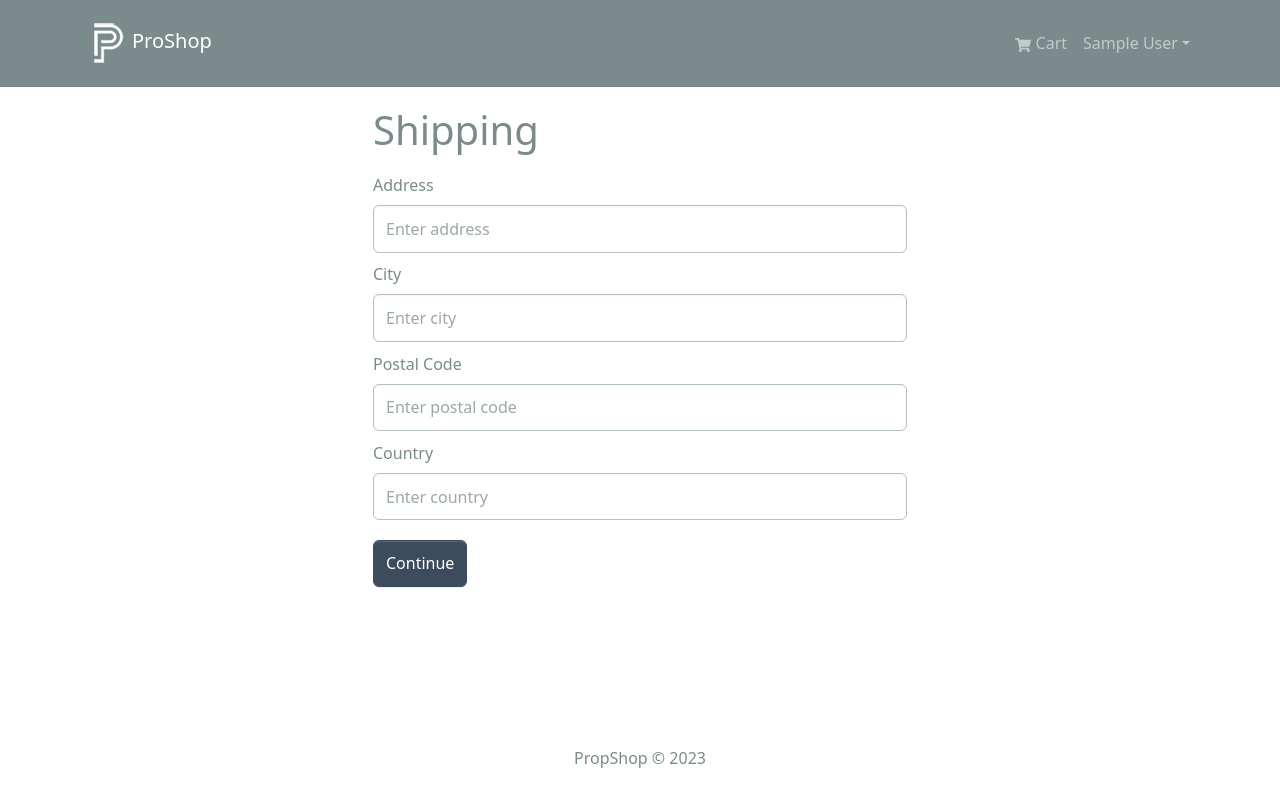
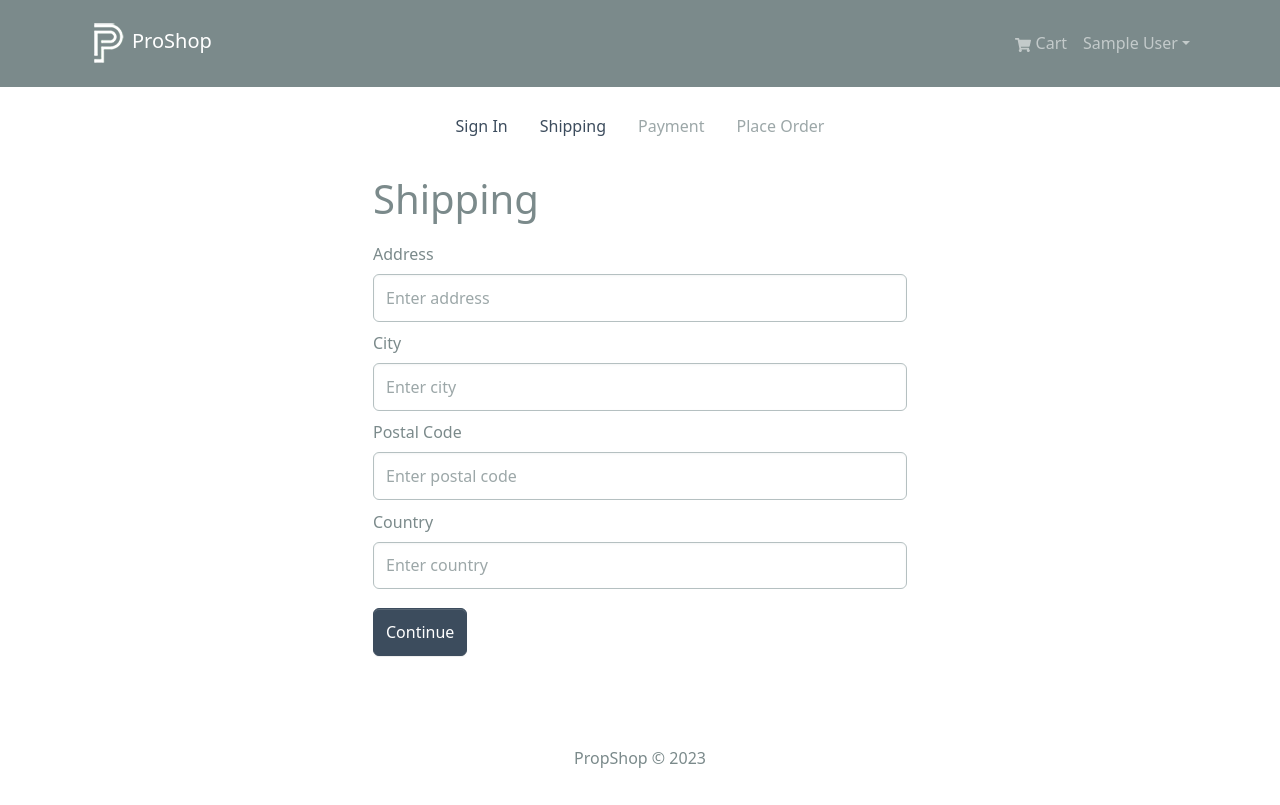
Before and after one commit to AvishkaUmesh/Pro-Shop-MERN, a React (Vite) app in the folder frontend/: page /shipping in a window 1280 px wide. Built offline with nearby package versions, Linux system fonts and the light colour scheme; sample sign-in values are in the browser's storage.

Commit message:
added checkout steps component

```diff
--- /dev/null
+++ b/frontend/src/components/CheckoutSteps.jsx
@@ -0,0 +1,49 @@
+import { Nav } from 'react-bootstrap';
+import { LinkContainer } from 'react-router-bootstrap';
+
+const CheckoutSteps = ({ step1, step2, step3, step4 }) => {
+    return (
+        <Nav className="justify-content-center mb-4">
+            <Nav.Item>
+                {step1 ? (
+                    <LinkContainer to="/login">
+                        <Nav.Link>Sign In</Nav.Link>
+                    </LinkContainer>
+                ) : (
+                    <Nav.Link disabled>Sign In</Nav.Link>
+                )}
+            </Nav.Item>
+
+            <Nav.Item>
+                {step2 ? (
+                    <LinkContainer to="/shipping">
+                        <Nav.Link>Shipping</Nav.Link>
+                    </LinkContainer>
+                ) : (
+                    <Nav.Link disabled>Shipping</Nav.Link>
+                )}
+            </Nav.Item>
+
+            <Nav.Item>
+                {step3 ? (
+                    <LinkContainer to="/payment">
+                        <Nav.Link>Payment</Nav.Link>
+                    </LinkContainer>
+                ) : (
+                    <Nav.Link disabled>Payment</Nav.Link>
+                )}
+            </Nav.Item>
+
+            <Nav.Item>
+                {step4 ? (
+                    <LinkContainer to="/placeorder">
+                        <Nav.Link>Place Order</Nav.Link>
+                    </LinkContainer>
+                ) : (
+                    <Nav.Link disabled>Place Order</Nav.Link>
+                )}
+            </Nav.Item>
+        </Nav>
+    );
+};
+export default CheckoutSteps;
--- a/frontend/src/screens/ShippingScreen.jsx
+++ b/frontend/src/screens/ShippingScreen.jsx
@@ -2,6 +2,7 @@
 import { Button, Form } from 'react-bootstrap';
 import { useDispatch, useSelector } from 'react-redux';
 import { useNavigate } from 'react-router-dom';
+import CheckoutSteps from '../components/CheckoutSteps';
 import FormContainer from '../components/FormContainer';
 import { saveShippingAddress } from '../slices/cartSlice';
 
@@ -27,6 +28,7 @@
 
     return (
         <FormContainer>
+            <CheckoutSteps step1 step2 />
             <h1>Shipping</h1>
             <Form>
                 <Form.Group controlId="address" className="my-2">
```
